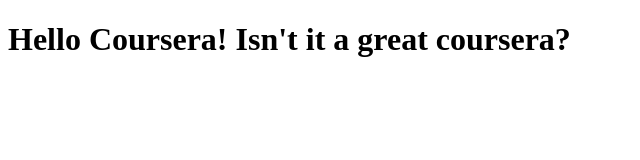
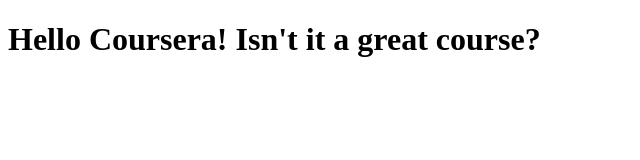
Before and after one commit to ryotaohara/coursera-test, a plain HTML site: page index.html in a window 1280 px wide. Shown: the full height of the page, 0-640 px from the left. Drawn offline with Linux system fonts and the light colour scheme.

Commit message:
Small addition to the page content, AGAIN.

```diff
--- a/index.html
+++ b/index.html
@@ -6,6 +6,6 @@
 	<title>Hello Coursera!</title>
 </head>
 <body>
-<h1>Hello Coursera! Isn't it a great coursera?</h1>
+<h1>Hello Coursera! Isn't it a great course?</h1>
 </body>
 </html>
```
